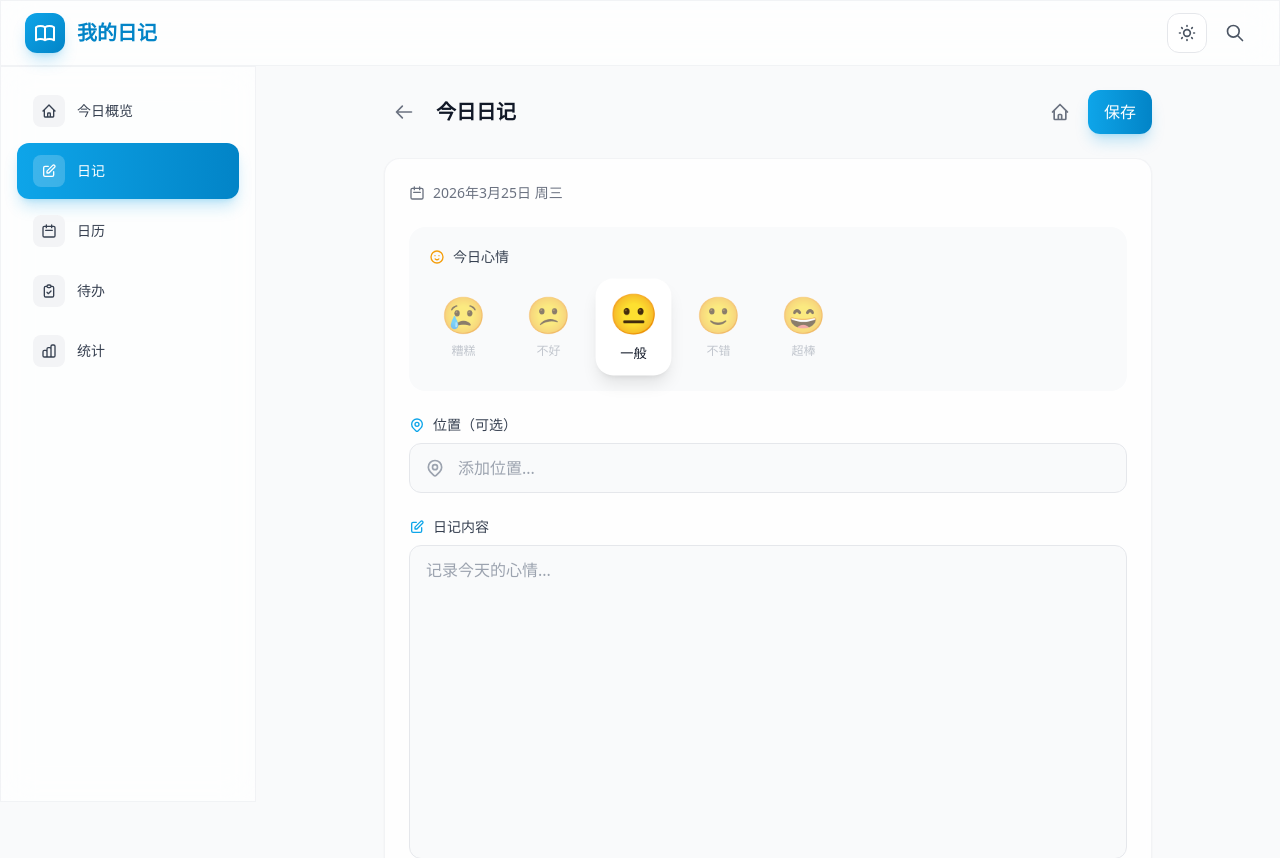
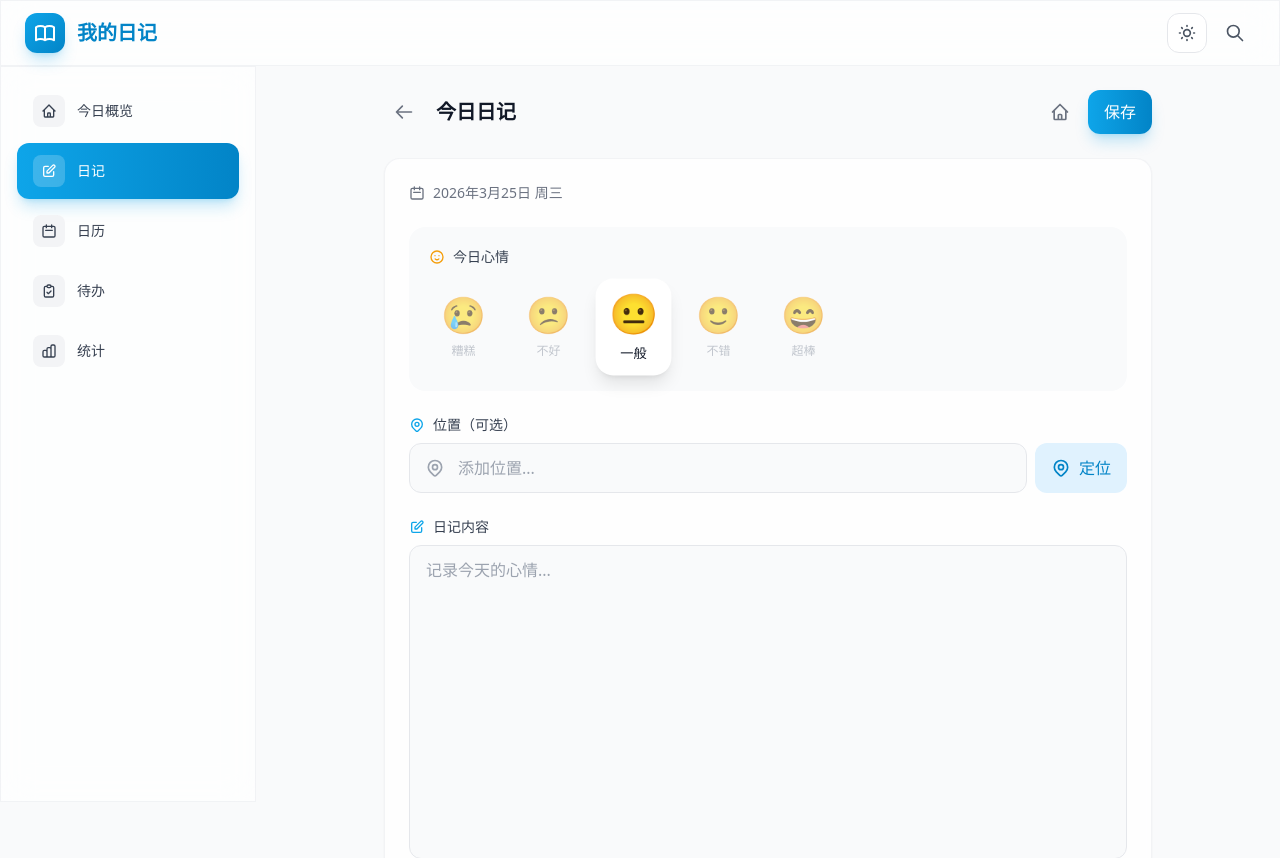
Before and after one commit to zhangyu-521/nuxt_tools, a Nuxt app: page /diary/2026-03-25 in a window 1280 px wide. Shown: the top 858 px of the page. Built offline with nearby package versions, Linux system fonts and the light colour scheme.

Commit message:
feat: 添加地理位置自动获取功能

```diff
--- a/components/todo/TodoInput.vue
+++ b/components/todo/TodoInput.vue
@@ -45,9 +45,4 @@ function submit() {
     content.value = ''
   }
 }
-
-// Auto focus on mount
-onMounted(() => {
-  inputRef.value?.focus()
-})
 </script>
--- /dev/null
+++ b/composables/useGeolocation.ts
@@ -0,0 +1,146 @@
+interface GeolocationState {
+  latitude: number | null
+  longitude: number | null
+  accuracy: number | null
+  location: string
+  loading: boolean
+  error: string | null
+  supported: boolean
+}
+
+export function useGeolocation() {
+  const state = reactive<GeolocationState>({
+    latitude: null,
+    longitude: null,
+    accuracy: null,
+    location: '',
+    loading: false,
+    error: null,
+    supported: false,
+  })
+
+  // Check if geolocation is supported
+  onMounted(() => {
+    state.supported = 'geolocation' in navigator
+  })
+
+  // Get current position
+  function getCurrentPosition(): Promise<void> {
+    return new Promise((resolve, reject) => {
+      if (!state.supported) {
+        state.error = '您的设备不支持地理定位'
+        reject(new Error('Geolocation not supported'))
+        return
+      }
+
+      state.loading = true
+      state.error = null
+
+      navigator.geolocation.getCurrentPosition(
+        async (position) => {
+          state.latitude = position.coords.latitude
+          state.longitude = position.coords.longitude
+          state.accuracy = position.coords.accuracy
+
+          // Reverse geocoding to get location name
+          try {
+            const locationName = await reverseGeocode(
+              position.coords.latitude,
+              position.coords.longitude
+            )
+            state.location = locationName
+          } catch {
+            // Fallback to coordinates
+            state.location = `${position.coords.latitude.toFixed(4)}, ${position.coords.longitude.toFixed(4)}`
+          }
+
+          state.loading = false
+          resolve()
+        },
+        (error) => {
+          state.loading = false
+          switch (error.code) {
+            case error.PERMISSION_DENIED:
+              state.error = '请允许访问位置信息'
+              break
+            case error.POSITION_UNAVAILABLE:
+              state.error = '无法获取位置信息'
+              break
+            case error.TIMEOUT:
+              state.error = '获取位置超时'
+              break
+            default:
+              state.error = '获取位置失败'
+          }
+          reject(error)
+        },
+        {
+          enableHighAccuracy: true,
+          timeout: 10000,
+          maximumAge: 60000,
+        }
+      )
+    })
+  }
+
+  // Reverse geocoding using OpenStreetMap Nominatim API
+  async function reverseGeocode(lat: number, lon: number): Promise<string> {
+    try {
+      const response = await fetch(
+        `https://nominatim.openstreetmap.org/reverse?format=json&lat=${lat}&lon=${lon}&zoom=18&addressdetails=1`,
+        {
+          headers: {
+            'Accept-Language': 'zh-CN',
+          },
+        }
+      )
+
+      if (!response.ok) {
+        throw new Error('Geocoding failed')
+      }
+
+      const data = await response.json()
+
+      // Extract location name from address
+      const address = data.address
+      if (address) {
+        // Try to build a meaningful location string
+        const parts: string[] = []
+
+        if (address.name && address.name !== address.road) {
+          parts.push(address.name)
+        }
+
+        if (address.road) {
+          parts.push(address.road)
+        }
+
+        if (address.suburb || address.neighbourhood) {
+          parts.push(address.suburb || address.neighbourhood)
+        }
+
+        if (address.city || address.town || address.district) {
+          parts.push(address.city || address.town || address.district)
+        }
+
+        if (address.province || address.state) {
+          parts.push(address.province || address.state)
+        }
+
+        if (parts.length > 0) {
+          // Return first 2-3 parts for brevity
+          return parts.slice(0, 3).join(', ')
+        }
+      }
+
+      return data.display_name || `${lat.toFixed(4)}, ${lon.toFixed(4)}`
+    } catch {
+      return `${lat.toFixed(4)}, ${lon.toFixed(4)}`
+    }
+  }
+
+  return {
+    ...toRefs(state),
+    getCurrentPosition,
+  }
+}
--- a/pages/diary/[date].vue
+++ b/pages/diary/[date].vue
@@ -57,15 +57,34 @@
           </svg>
           位置（可选）
         </label>
-        <div class="relative">
-          <div class="absolute left-4 top-1/2 -translate-y-1/2 text-gray-400">
-            <svg class="w-5 h-5" fill="none" stroke="currentColor" viewBox="0 0 24 24">
+        <div class="flex gap-2">
+          <div class="relative flex-1">
+            <div class="absolute left-4 top-1/2 -translate-y-1/2 text-gray-400">
+              <svg class="w-5 h-5" fill="none" stroke="currentColor" viewBox="0 0 24 24">
+                <path stroke-linecap="round" stroke-linejoin="round" stroke-width="2" d="M17.657 16.657L13.414 20.9a1.998 1.998 0 01-2.827 0l-4.244-4.243a8 8 0 1111.314 0z" />
+                <path stroke-linecap="round" stroke-linejoin="round" stroke-width="2" d="M15 11a3 3 0 11-6 0 3 3 0 016 0z" />
+              </svg>
+            </div>
+            <input v-model="location" type="text" placeholder="添加位置..." class="input pl-12" />
+          </div>
+          <button
+            @click="getLocation"
+            :disabled="geoLoading"
+            class="px-4 py-2.5 rounded-xl bg-primary-100 dark:bg-primary-900/30 text-primary-600 dark:text-primary-400 hover:bg-primary-200 dark:hover:bg-primary-900/50 transition-colors flex items-center gap-2 disabled:opacity-50"
+            title="获取当前位置"
+          >
+            <svg v-if="geoLoading" class="w-5 h-5 animate-spin" fill="none" viewBox="0 0 24 24">
+              <circle class="opacity-25" cx="12" cy="12" r="10" stroke="currentColor" stroke-width="4"></circle>
+              <path class="opacity-75" fill="currentColor" d="M4 12a8 8 0 018-8V0C5.373 0 0 5.373 0 12h4zm2 5.291A7.962 7.962 0 014 12H0c0 3.042 1.135 5.824 3 7.938l3-2.647z"></path>
+            </svg>
+            <svg v-else class="w-5 h-5" fill="none" stroke="currentColor" viewBox="0 0 24 24">
               <path stroke-linecap="round" stroke-linejoin="round" stroke-width="2" d="M17.657 16.657L13.414 20.9a1.998 1.998 0 01-2.827 0l-4.244-4.243a8 8 0 1111.314 0z" />
               <path stroke-linecap="round" stroke-linejoin="round" stroke-width="2" d="M15 11a3 3 0 11-6 0 3 3 0 016 0z" />
             </svg>
-          </div>
-          <input v-model="location" type="text" placeholder="添加位置..." class="input pl-12" />
+            <span class="hidden sm:inline">定位</span>
+          </button>
         </div>
+        <p v-if="geoError" class="mt-2 text-sm text-red-500">{{ geoError }}</p>
       </div>
 
       <!-- Content -->
@@ -118,6 +137,20 @@ const content = ref('')
 const tags = ref<string[]>([])
 const tagInput = ref('')
 const saving = ref(false)
+
+// Geolocation
+const { location: geoLocation, loading: geoLoading, error: geoError, getCurrentPosition } = useGeolocation()
+
+async function getLocation() {
+  try {
+    await getCurrentPosition()
+    if (geoLocation.value) {
+      location.value = geoLocation.value
+    }
+  } catch {
+    // Error handled by composable
+  }
+}
 
 const pageTitle = computed(() => {
   const today = getToday()
```
